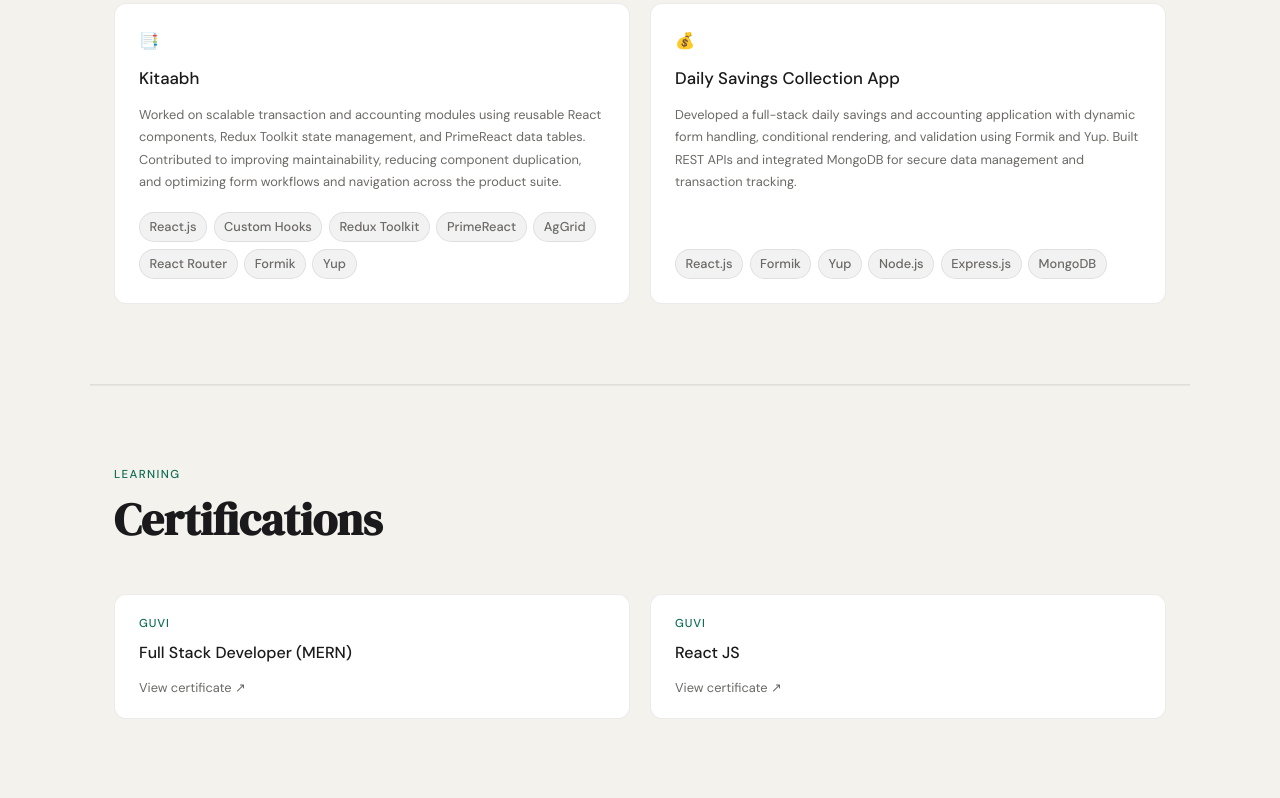
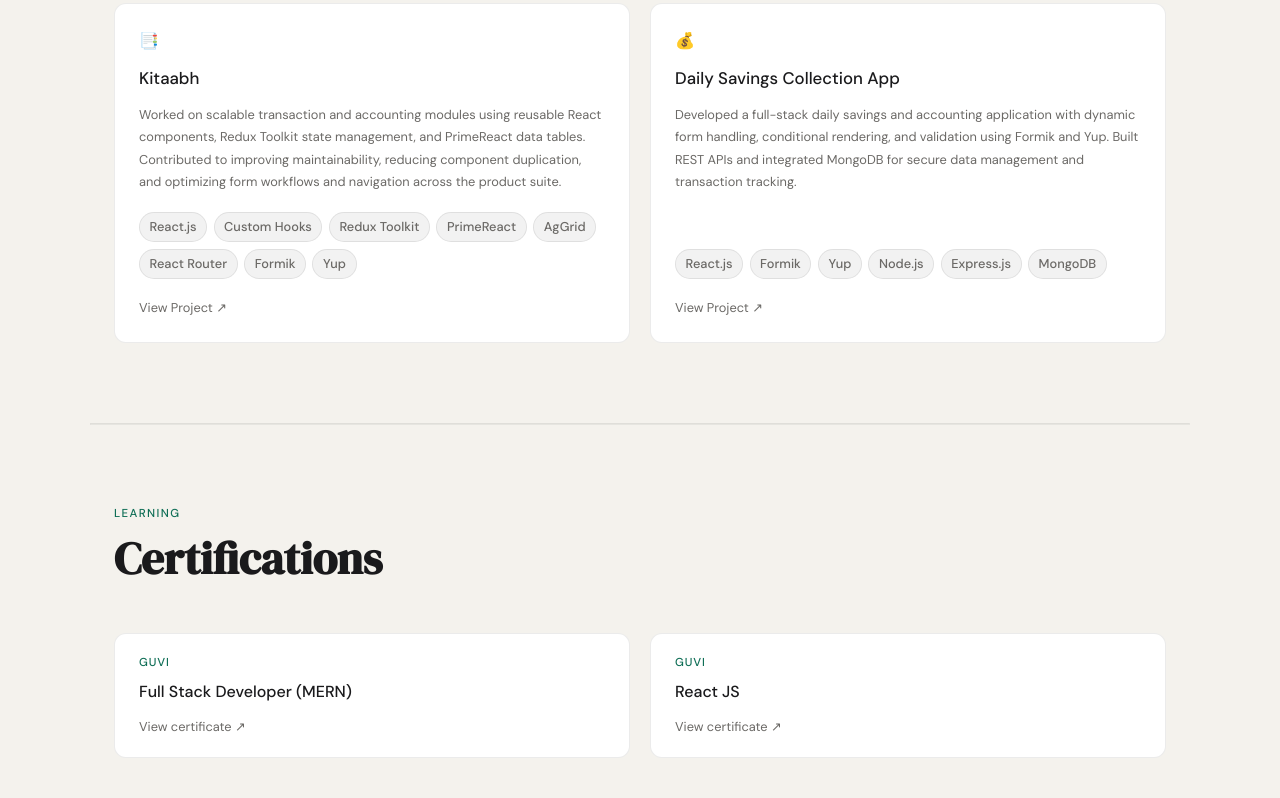
Before and after one commit to sivaraj-codes/sm_portfolio_v1, a React (Vite) app: page / in a window 1280 px wide. Shown: the part 3022-3820 px from the top of the page. Built offline with nearby package versions, Linux system fonts and the light colour scheme.

Commit message:
fix:project view link added

```diff
--- a/src/components/sections/Projects.module.css
+++ b/src/components/sections/Projects.module.css
@@ -41,3 +41,14 @@
     gap: var(--space-2);
     margin-top: var(--space-2);
 }
+
+.visitLink {
+    font-size: var(--fs-sm);
+    color: var(--color-text-muted);
+    margin-top: var(--space-2);
+    transition: color var(--transition-base);
+}
+
+.visitLink:hover {
+    color: var(--color-accent);
+}
--- a/src/components/sections/Projects.tsx
+++ b/src/components/sections/Projects.tsx
@@ -30,6 +30,17 @@ export const Projects = ({ data }: ProjectsProps) => {
                 </li>
               ))}
             </ul>
+            {project.url && (
+              <a
+                href={project.url}
+                className={styles.visitLink}
+                target="_blank"
+                rel="noopener noreferrer"
+                aria-label={`View ${project.name} Project`}
+              >
+                View Project ↗
+              </a>
+            )}
           </article>
         ))}
       </div>
```
